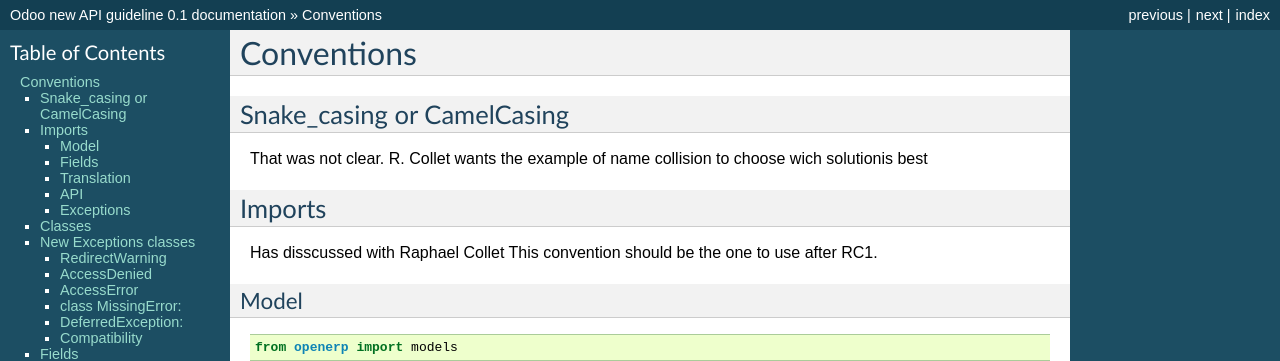
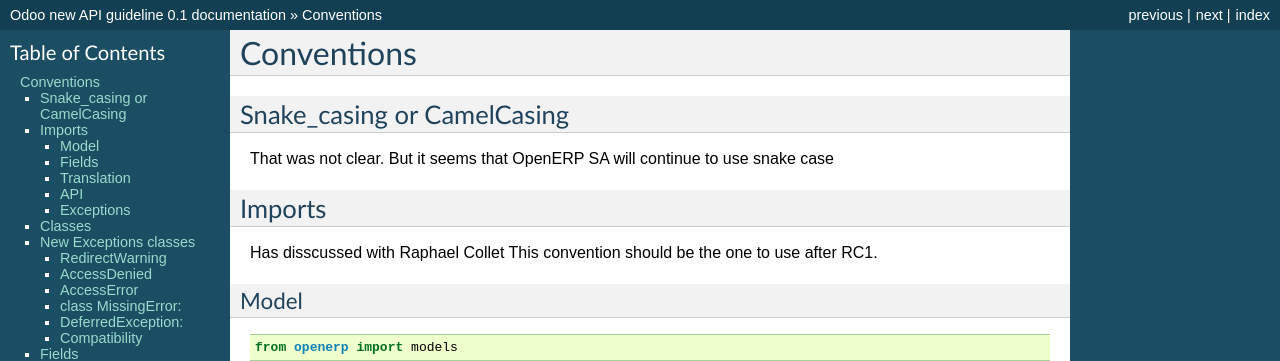
Before and after one commit to nbessi/odoo_new_api_guideline, a Sphinx documentation site: the page built from source/conventions.rst, in a window 1280 px wide and 900 px high. Shown: the top 361 px of the window. Built offline with Sphinx 7.4.7, drawn with Linux system fonts in a browser that asks for light colours; formulas are drawn with MathJax 3.

Commit message:
Change text of snake casing

```diff
--- a/source/conventions.rst
+++ b/source/conventions.rst
@@ -4,7 +4,7 @@
 Snake_casing or CamelCasing
 ---------------------------
 That was not clear.
-R. Collet wants the example of name collision to choose wich solutionis best
+But it seems that OpenERP SA will continue to use snake case
 
 Imports
 -------
```
